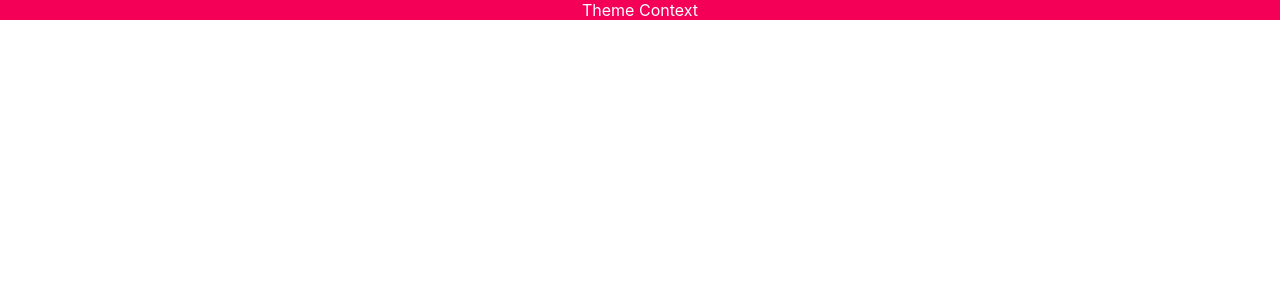
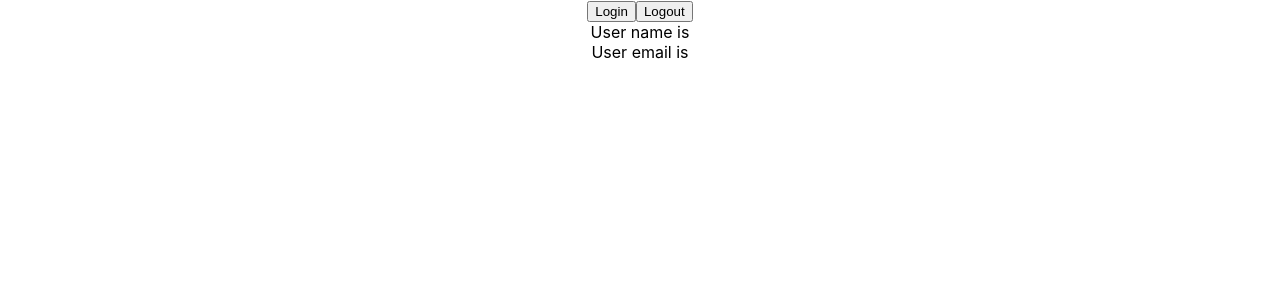
Before and after one commit to AdityaTarale/react-typescript, a React (Create React App) app: page / in a window 1280 px wide. Shown: the top 300 px of the page. Built offline with nearby package versions, Linux system fonts and the light colour scheme.

Commit message:
14-useContext-Future-Value

```diff
--- a/src/App.tsx
+++ b/src/App.tsx
@@ -1,13 +1,13 @@
 import "./App.css";
-import { Box } from "./components/context/Box";
-import { ThemeContextProvider } from "./components/context/ThemeContext";
+import { User } from "./components/context/User";
+import { UserContextProvider } from "./components/context/UserContext";
 
 function App() {
   return (
     <div className="App">
-      <ThemeContextProvider>
-        <Box />
-      </ThemeContextProvider>
+      <UserContextProvider>
+        <User />
+      </UserContextProvider>
     </div>
   );
 }
--- /dev/null
+++ b/src/components/context/User.tsx
@@ -0,0 +1,25 @@
+import React, { useContext } from "react";
+import { UserContext } from "./UserContext";
+
+export const User = () => {
+  const userContext = useContext(UserContext);
+
+  const handleLogin = () => {
+    userContext?.setUser({
+      name: "John Doe",
+      email: "johndoe@example.com",
+    });
+  };
+  const handleLogout = () => {
+    userContext.setUser(null);
+  };
+
+  return (
+    <div>
+      <button onClick={handleLogin}>Login</button>
+      <button onClick={handleLogout}>Logout</button>
+      <div>User name is {userContext.user?.name}</div>
+      <div>User email is {userContext.user?.email}</div>
+    </div>
+  );
+};
--- /dev/null
+++ b/src/components/context/UserContext.tsx
@@ -0,0 +1,27 @@
+import React, { useState, createContext } from "react";
+
+export type AuthUser = {
+  name: string;
+  email: string;
+};
+
+type UserContextType = {
+  user: AuthUser | null;
+  setUser: React.Dispatch<React.SetStateAction<AuthUser | null>>;
+};
+
+type UserContextProviderProps = {
+  children: React.ReactNode;
+};
+
+export const UserContext = createContext({} as UserContextType);
+
+export const UserContextProvider = ({ children }: UserContextProviderProps) => {
+  const [user, setUser] = useState<AuthUser | null>(null);
+
+  return (
+    <UserContext.Provider value={{ user, setUser }}>
+      {children}
+    </UserContext.Provider>
+  );
+};
```
